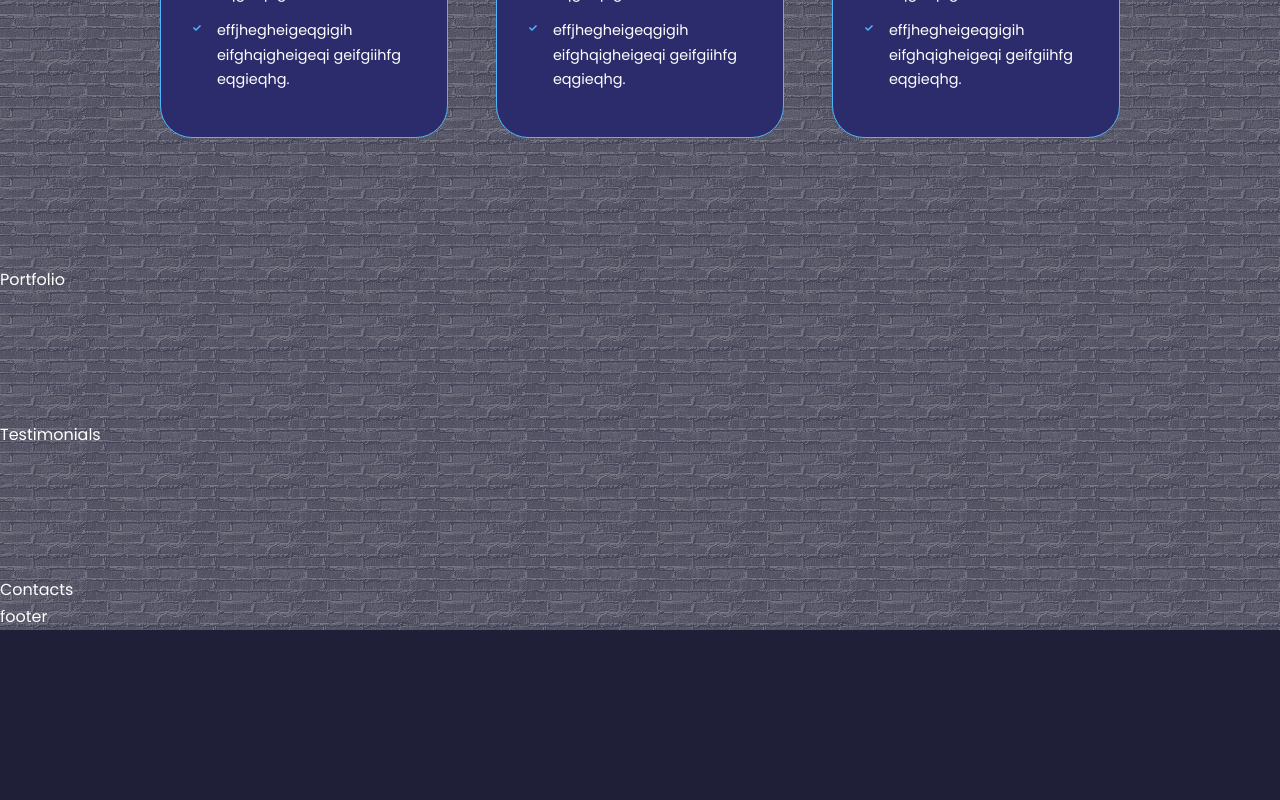
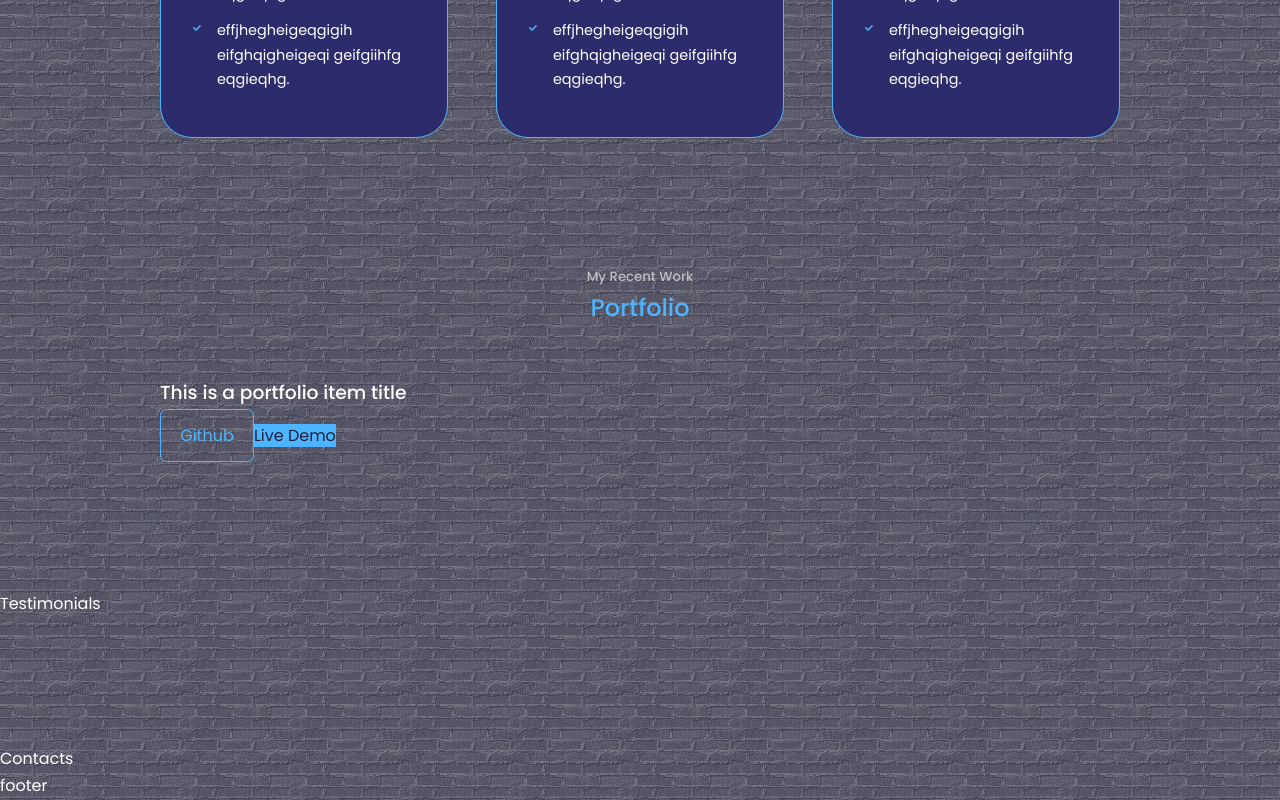
Before and after one commit to dinevtomislav/Portfolio, a React (Create React App) app in the folder react-portfolio-website/: page / in a window 1280 px wide. Shown: the part 3021-3821 px from the top of the page. Before the commit the page ends 3651 px from the top, so only its background shows below. Built offline with nearby package versions, Linux system fonts and the light colour scheme.

Commit message:
start of portfolio part

```diff
--- a/react-portfolio-website/src/components/portfolio/Portfolio.jsx
+++ b/react-portfolio-website/src/components/portfolio/Portfolio.jsx
@@ -3,7 +3,19 @@
 
 const Portfolio = () => {
   return (
-    <section id='portfolio'>Portfolio</section>
+    <section id='portfolio'>
+      <h5>My Recent Work</h5>
+      <h2>Portfolio</h2>
+
+      <div className='container portfolio__container'>
+        <article className='portfolio__item'>
+          <div className='portfolio__item-image'></div>
+          <h3>This is a portfolio item title</h3>
+          <a href='https://github.com/dinevtomislav' className='btn'>Github</a>
+          <a href='https://github.com/dinevtomislav' className='btn-primary'>Live Demo</a>
+        </article>
+      </div>
+    </section>
   )
 }
 
```
